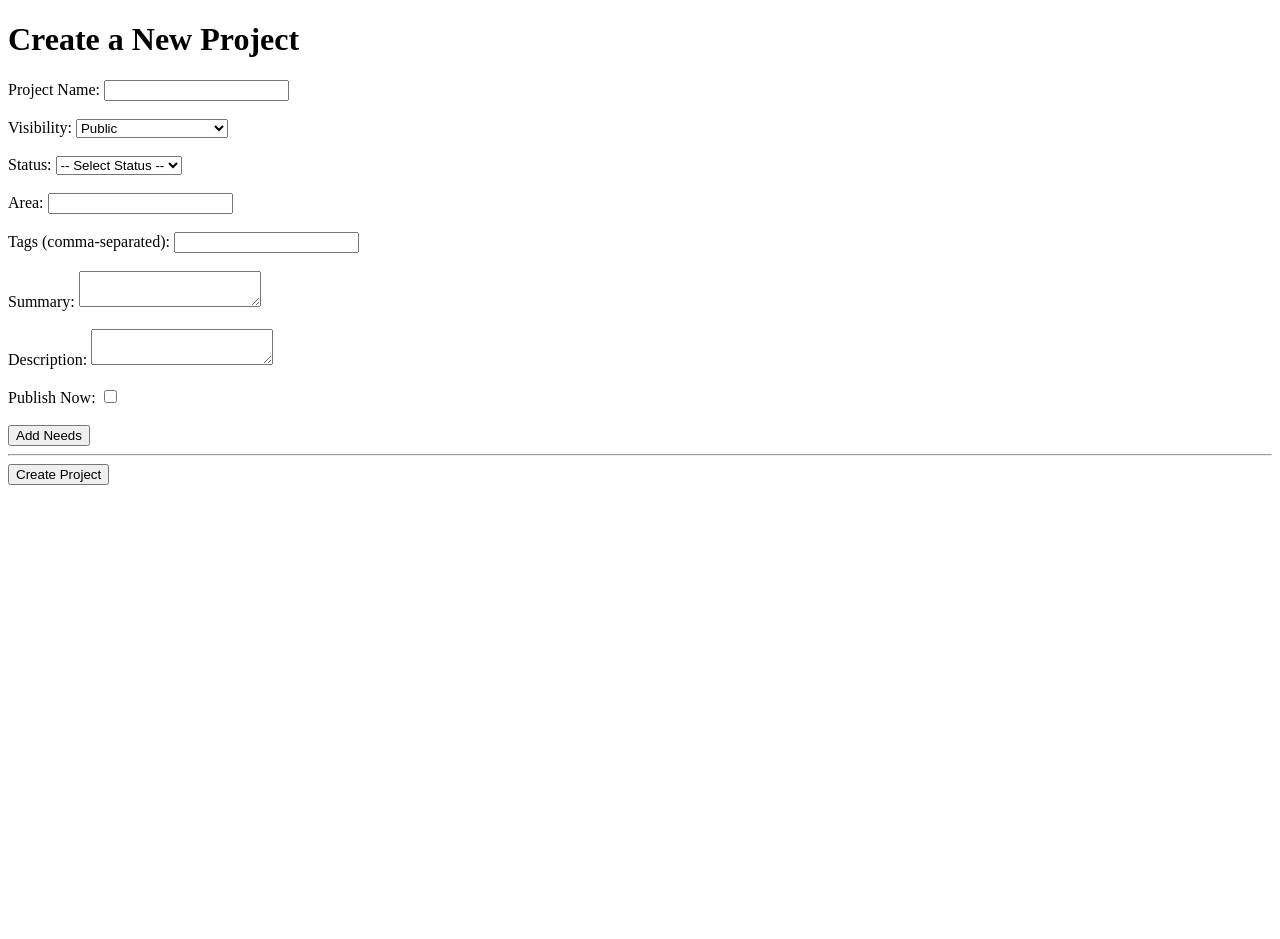
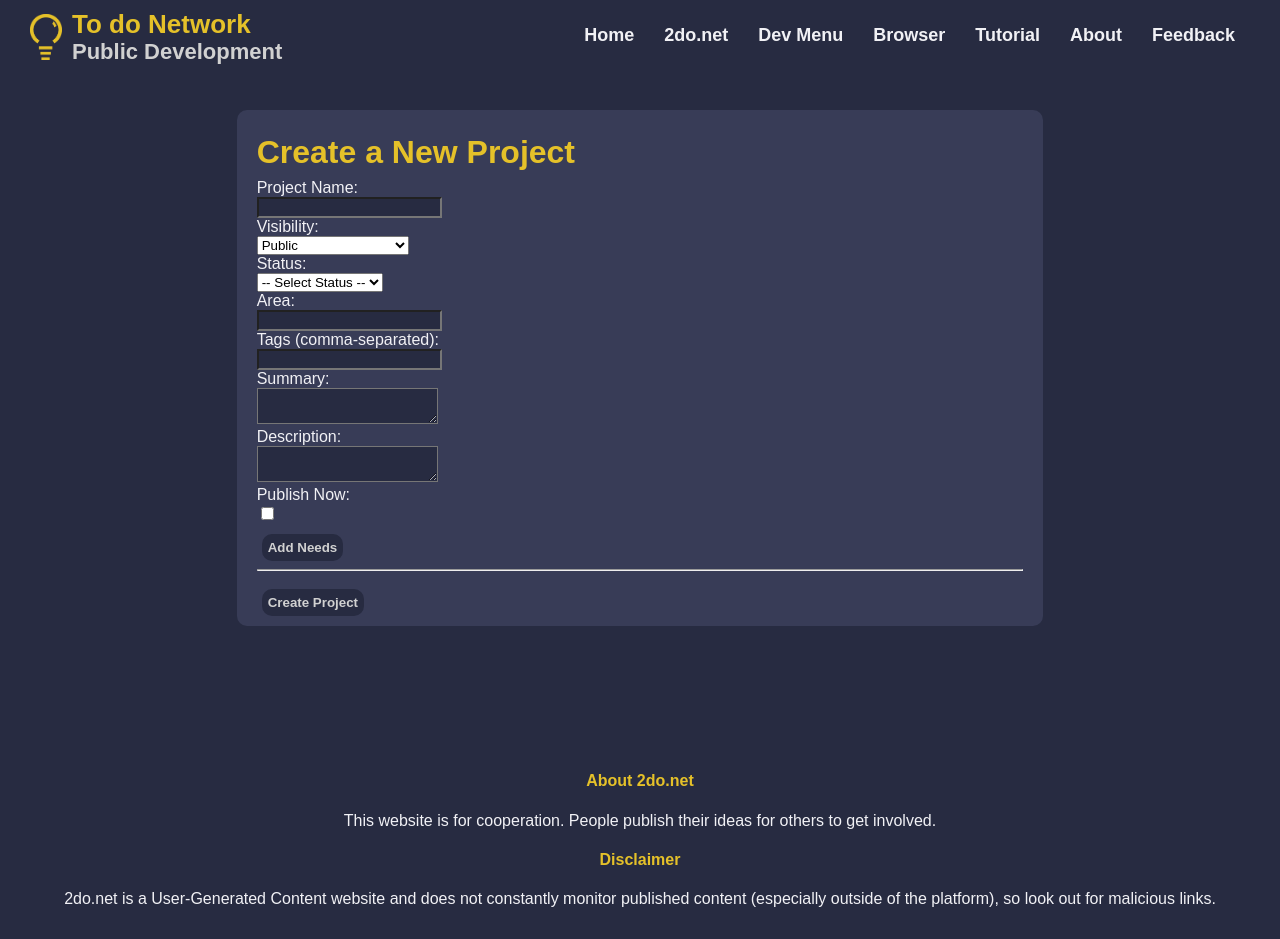
Before and after one commit to 2donet/prototype, a Django app: page /create/ in a window 1280 px wide. Before the commit the page ends 485 px from the top, so only its background shows below. Run offline with Django 5.2, Linux system fonts and the light colour scheme.

Commit message:
update create project ui

```diff
--- a/project/templates/create_project.html
+++ b/project/templates/create_project.html
@@ -1,15 +1,5 @@
-<!DOCTYPE html>
-<html lang="en">
-<head>
-    <meta charset="UTF-8">
-    <meta name="viewport" content="width=device-width, initial-scale=1.0">
-    <title>Create Project</title>
+{% extends "base.html" %}
 <style>
-        /* Hide needs section by default */
-        #needs-section {
-            display: none;
-            margin-top: 20px;
-        }
     .need-item {
         border: 1px solid #ddd;
         padding: 10px;
@@ -28,58 +18,82 @@
         cursor: pointer;
     }
 </style>
-</head>
-<body>
+
+{% block title %}
+    2do.net - Create a New Project
+{% endblock %}
+
+{% block content %}
+    <div class="grid12">
+        <div class="g12hero box">
             <h1>Create a New Project</h1>
             <form method="post">
                 {% csrf_token %}
+                <div class="form-group">
                     <label for="name">Project Name:</label>
-        <input type="text" id="name" name="name" required><br><br>
+                    <input type="text" id="name" name="name" required>
+                </div>
 
+                <div class="form-group">
                     <label for="visibility">Visibility:</label>
                     <select id="visibility" name="visibility" required>
                         <option value="public">Public</option>
                         <option value="logged_in">Only Logged-In Users</option>
                         <option value="restricted">Restricted</option>
                         <option value="private">Private</option>
-        </select><br><br>
+                    </select>
+                </div>
 
+                <div class="form-group">
                     <label for="status">Status:</label>
                     <select id="status" name="status">
                         <option value="">-- Select Status --</option>
                         <option value="to_do">To Do</option>
                         <option value="doing">Doing</option>
                         <option value="done">Done</option>
-        </select><br><br>
+                    </select>
+                </div>
 
+                <div class="form-group">
                     <label for="area">Area:</label>
-        <input type="text" id="area" name="area"><br><br>
+                    <input type="text" id="area" name="area">
+                </div>
 
+                <div class="form-group">
                     <label for="tags">Tags (comma-separated):</label>
-        <input type="text" id="tags" name="tags"><br><br>
+                    <input type="text" id="tags" name="tags">
+                </div>
 
+                <div class="form-group">
                     <label for="summary">Summary:</label>
-        <textarea id="summary" name="summary"></textarea><br><br>
+                    <textarea id="summary" name="summary"></textarea>
+                </div>
 
+                <div class="form-group">
                     <label for="desc">Description:</label>
-        <textarea id="desc" name="desc"></textarea><br><br>
+                    <textarea id="desc" name="desc"></textarea>
+                </div>
 
+                <div class="form-group">
                     <label for="published">Publish Now:</label>
-        <input type="checkbox" id="published" name="published" value="1"><br><br>
+                    <input type="checkbox" id="published" name="published" value="1">
+                </div>
 
                 <button type="button" id="toggle-needs-btn">Add Needs</button>
 
-        <div id="needs-section">
+                <div id="needs-section" class="needs-section" style="display: none;">
                     <h2>Needs for This Project</h2>
                     <div id="needs-container">
                         <!-- Dynamic fields for needs will be added here -->
                     </div>
-            <button type="button" id="add-need-btn">Add Another Need</button><br><br>
+                    <button type="button" id="add-need-btn">Add Another Need</button>
                 </div>
 
                 <hr>
-        <button type="submit">Create Project</button>
+                <button type="submit" class="btn-primary">Create Project</button>
             </form>
+        </div>
+    </div>
 
     <script>
         const toggleNeedsBtn = document.getElementById('toggle-needs-btn');
@@ -144,5 +158,4 @@
         // Attach event listener for adding needs
         addNeedBtn.addEventListener('click', addNeed);
     </script>
-</body>
-</html>
+{% endblock %}
--- a/todonet/templates/navbar.html
+++ b/todonet/templates/navbar.html
@@ -80,7 +80,7 @@
               <div class="row">
                 <header><a>Publish</a></header>
                 <ul class="mega-links">
-                  <li><a href="#">Add project</a></li>
+                  <li><a href="/create/">Add project</a></li>
 									<li><a href="#">How publishing works?</a></li>
                 </ul>
               </div>
```
Lines whose indentation alone changed are shown as unchanged.
